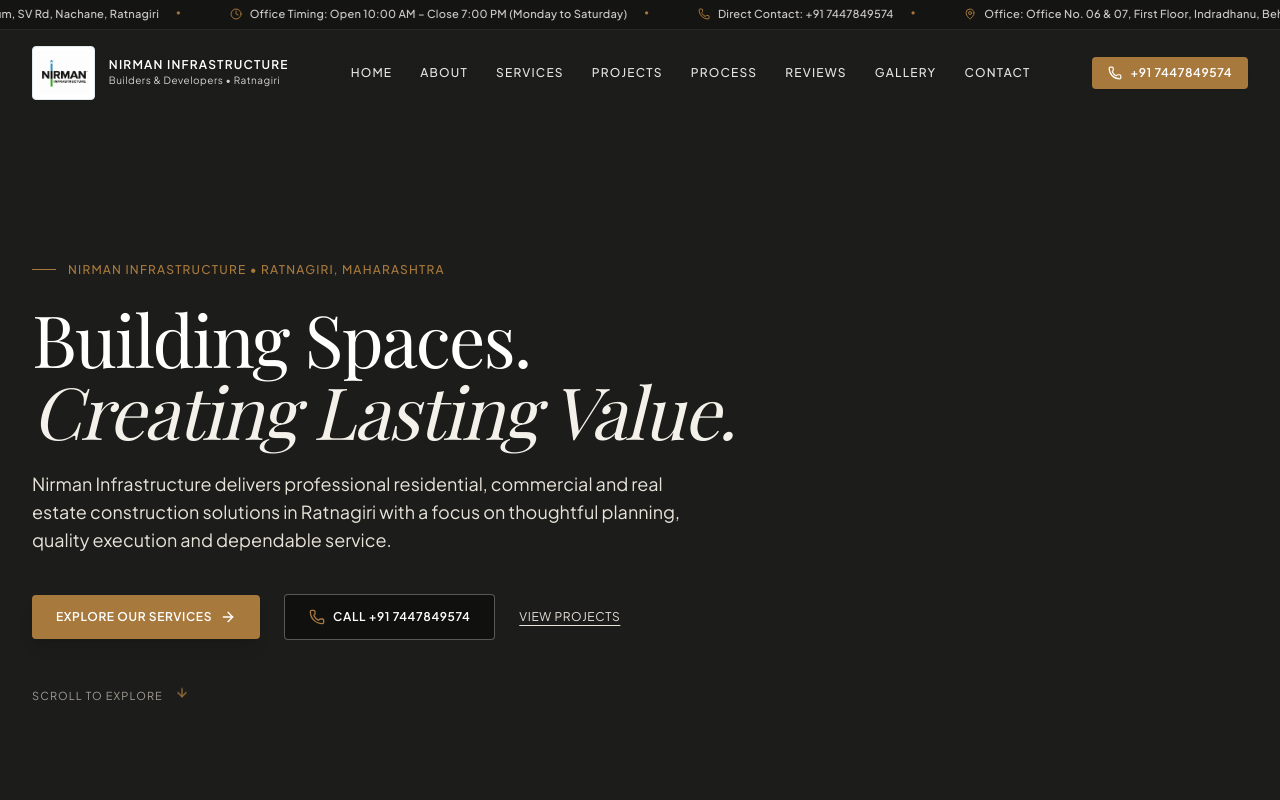
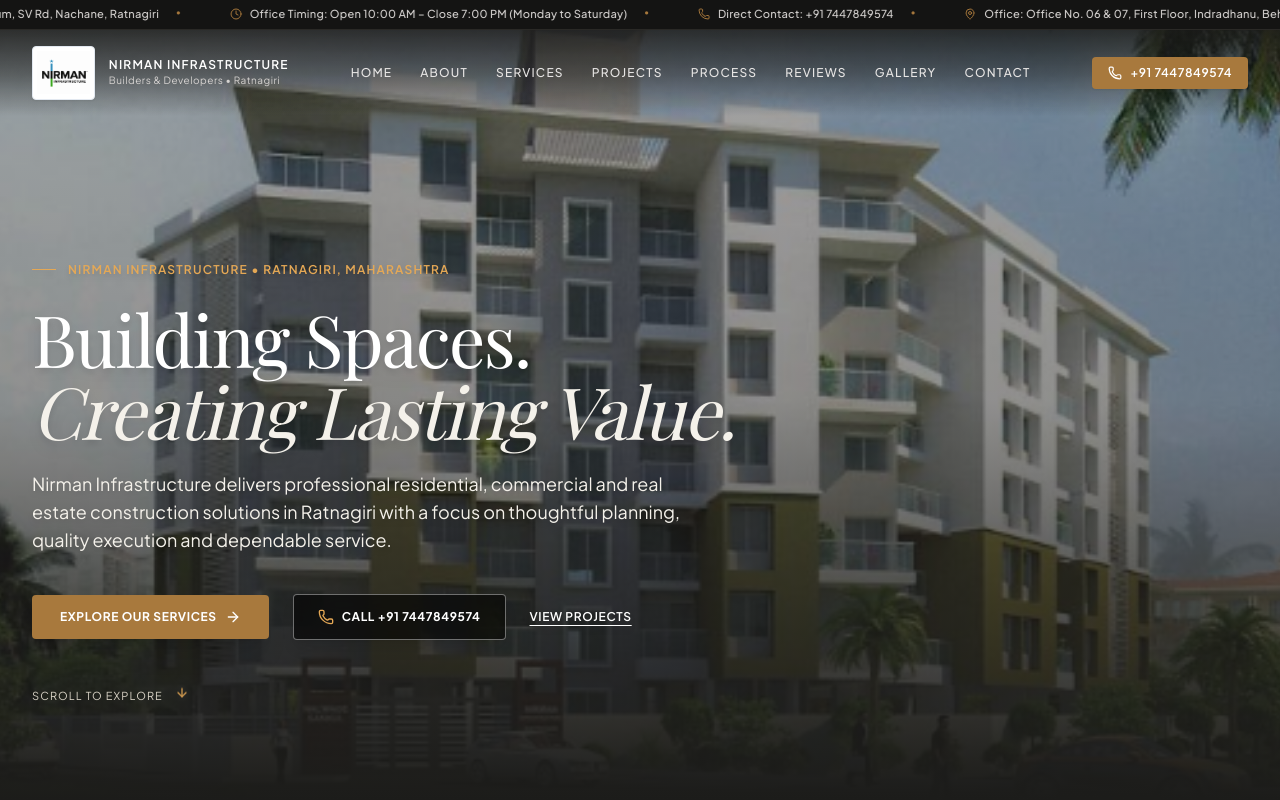
Before and after one commit to rushi1732/Nirman-Infrastructure-Ratnagiri, a React (Vite) app: page / in a window 1280 px wide. Shown: the top 800 px of the page. Built offline with nearby package versions, Linux system fonts and the light colour scheme; a web font is replaced by a local one.

Commit message:
Fix Hero image stacking context to ensure building is visible, and update Google Maps URL with full parameter string

```diff
--- a/src/components/Hero.tsx
+++ b/src/components/Hero.tsx
@@ -11,39 +11,40 @@
   return (
     <section
       id="hero"
-      className="relative min-h-[92vh] lg:min-h-screen flex items-end pb-16 lg:pb-24 pt-36 overflow-hidden bg-[#1C1C1A]"
+      className="relative min-h-[94vh] lg:min-h-screen flex items-end pb-16 lg:pb-24 pt-36 overflow-hidden"
     >
-      {/* User-provided Nirman Building Real Project Image Background */}
-      <div className="absolute inset-0 -z-10 overflow-hidden">
+      {/* 1. Real Nirman Project Building Background Image (Ensured z-0 so it is 100% visible) */}
+      <div className="absolute inset-0 z-0 overflow-hidden">
         <img
           src="/images/nirman-building.png"
           alt="Nirman Infrastructure Ratnagiri Project Building"
-          className="w-full h-full object-cover object-center scale-100 filter brightness-[0.78]"
+          className="w-full h-full object-cover object-center filter brightness-[0.92] contrast-[1.05]"
         />
-        {/* Architectural Vignette Overlay for High Typography Legibility */}
-        <div className="absolute inset-0 bg-gradient-to-t from-[#1C1C1A] via-[#1C1C1A]/55 to-[#1C1C1A]/35" />
+        {/* Architectural Vignette Overlay: Dark at bottom for readability, clear in middle for the building */}
+        <div className="absolute inset-0 bg-gradient-to-t from-[#1C1C1A] via-[#1C1C1A]/45 to-black/30 pointer-events-none" />
       </div>
 
+      {/* 2. Content Container (z-10 above the image) */}
       <div className="max-w-7xl mx-auto px-4 sm:px-6 lg:px-8 w-full relative z-10">
         <div className="max-w-3xl space-y-6">
 
-          {/* Subtle architectural label */}
+          {/* Architectural location tag */}
           <motion.div
             initial={{ opacity: 0, y: 12 }}
             animate={{ opacity: 1, y: 0 }}
             transition={{ duration: 0.6 }}
-            className="flex items-center gap-3 text-xs uppercase tracking-widest text-[#A8793D] font-medium"
+            className="flex items-center gap-3 text-xs uppercase tracking-widest text-[#E5A855] font-semibold drop-shadow-md"
           >
-            <span className="w-6 h-[1px] bg-[#A8793D]" />
+            <span className="w-6 h-[1.5px] bg-[#E5A855]" />
             <span>Nirman Infrastructure • Ratnagiri, Maharashtra</span>
           </motion.div>
 
-          {/* Headline - Editorial Serif */}
+          {/* Headline - Editorial Serif with text shadow */}
           <motion.h1
             initial={{ opacity: 0, y: 16 }}
             animate={{ opacity: 1, y: 0 }}
             transition={{ duration: 0.7, delay: 0.1 }}
-            className="text-4xl sm:text-6xl md:text-7xl font-serif text-white tracking-tight leading-[1.08] font-normal"
+            className="text-4xl sm:text-6xl md:text-7xl font-serif text-white tracking-tight leading-[1.08] font-normal drop-shadow-lg"
           >
             Building Spaces. <br />
             <span className="italic font-normal text-[#F4F1EA]">Creating Lasting Value.</span>
@@ -54,12 +55,12 @@
             initial={{ opacity: 0, y: 16 }}
             animate={{ opacity: 1, y: 0 }}
             transition={{ duration: 0.7, delay: 0.2 }}
-            className="text-base sm:text-lg text-[#E8E3D9] font-sans max-w-2xl leading-relaxed"
+            className="text-base sm:text-lg text-[#F4F1EA] font-sans max-w-2xl leading-relaxed drop-shadow-md"
           >
             Nirman Infrastructure delivers professional residential, commercial and real estate construction solutions in Ratnagiri with a focus on thoughtful planning, quality execution and dependable service.
           </motion.p>
 
-          {/* CTAs (Discuss Your Project removed per request) */}
+          {/* CTAs */}
           <motion.div
             initial={{ opacity: 0, y: 16 }}
             animate={{ opacity: 1, y: 0 }}
@@ -69,7 +70,7 @@
             {/* Primary Action: Explore Services */}
             <a
               href="#services"
-              className="px-6 py-3.5 rounded text-xs uppercase tracking-wider font-semibold text-white bg-[#A8793D] hover:bg-[#8F642F] transition-colors flex items-center gap-2 shadow-lg"
+              className="px-7 py-3.5 rounded text-xs uppercase tracking-wider font-bold text-white bg-[#A8793D] hover:bg-[#8F642F] transition-all flex items-center gap-2 shadow-xl"
             >
               <span>Explore Our Services</span>
               <ArrowRight className="w-4 h-4" />
@@ -78,16 +79,16 @@
             {/* Direct Call Button */}
             <a
               href={`tel:${COMPANY_INFO.phoneRaw}`}
-              className="px-6 py-3.5 rounded text-xs uppercase tracking-wider font-semibold text-white bg-black/40 hover:bg-black/60 border border-white/30 backdrop-blur-sm transition-colors flex items-center gap-2"
+              className="px-6 py-3.5 rounded text-xs uppercase tracking-wider font-bold text-white bg-black/60 hover:bg-black/80 border border-white/40 backdrop-blur-md transition-all flex items-center gap-2 shadow-lg"
             >
-              <Phone className="w-4 h-4 text-[#A8793D]" />
+              <Phone className="w-4 h-4 text-[#E5A855]" />
               <span>Call +91 7447849574</span>
             </a>
 
             {/* View Projects */}
             <a
               href="#projects"
-              className="text-xs uppercase tracking-wider text-[#E8E3D9] hover:text-[#A8793D] underline underline-offset-4 transition-colors py-2"
+              className="text-xs uppercase tracking-wider font-semibold text-white hover:text-[#E5A855] underline underline-offset-4 transition-colors py-2 drop-shadow-md"
             >
               <span>View Projects</span>
             </a>
@@ -96,9 +97,9 @@
         </div>
 
         {/* Subtle scroll cue */}
-        <div className="pt-12 flex items-center gap-3 text-[11px] uppercase tracking-widest text-[#A19D94]">
+        <div className="pt-12 flex items-center gap-3 text-[11px] uppercase tracking-widest text-[#D8D2C5]">
           <span>Scroll to explore</span>
-          <ArrowDown className="w-3.5 h-3.5 text-[#A8793D] animate-bounce" />
+          <ArrowDown className="w-3.5 h-3.5 text-[#E5A855] animate-bounce" />
         </div>
       </div>
     </section>
--- a/src/data/nirmanData.ts
+++ b/src/data/nirmanData.ts
@@ -75,7 +75,7 @@
     timings: "9:30 AM – 7:00 PM",
   },
   workingHours: "Monday to Saturday: 9:30 AM – 7:00 PM (Sunday by Appointment)",
-  googleMapsUrl: "https://www.google.com/maps/place/Nirman+Infrastructure+Ratnagiri/@16.9863089,73.2752385,8697m/data=!3m1!1e3!4m10!1m2!2m1!1sbuilder+in+Ratnagiri,+Maharashtra!3m6!1s0x3bea0d87c6c61a49:0x653f9a2bc79f24c7!8m2!3d16.9863089!4d73.3133418!15sCiFidWlsZGVyIGluIFJhdG5hZ2lyaSwgTWFoYXJhc2h0cmFaIiIgYnVpbGRlciBpbiByYXRuYWdpcmkgbWFoYXJhc2h0cmGSARRjb25zdHJ1Y3Rpb25fY29tcGFueeABAA!16s%2Fg%2F11rfdb0r6j",
+  googleMapsUrl: "https://www.google.com/maps/place/Nirman+Infrastructure+Ratnagiri/@16.9863089,73.2752385,8697m/data=!3m1!1e3!4m10!1m2!2m1!1sbuilder+in+Ratnagiri,+Maharashtra!3m6!1s0x3bea0d87c6c61a49:0x653f9a2bc79f24c7!8m2!3d16.9863089!4d73.3133418!15sCiFidWlsZGVyIGluIFJhdG5hZ2lyaSwgTWFoYXJhc2h0cmFaIiIgYnVpbGRlciBpbiByYXRuYWdpcmkgbWFoYXJhc2h0cmGSARRjb25zdHJ1Y3Rpb25fY29tcGFueeABAA!16s%2Fg%2F11rfdb0r6j?entry=ttu&g_ep=EgoyMDI2MTAwNC4wIKXMDSoASAFQAw%3D%3D",
   googleMapsEmbed: "https://www.google.com/maps/embed?pb=!1m18!1m12!1m3!1d15277.62545853526!2d73.3033418!3d16.9863089!2m3!1f0!2f0!3f0!3m2!1i1024!2i768!4f13.1!3m3!1m2!1s0x3bea0d87c6c61a49%3A0x653f9a2bc79f24c7!2sNirman%20Infrastructure%20Ratnagiri!5e0!3m2!1sen!2sin!4v1700000000000!5m2!1sen!2sin",
 }
 
```
